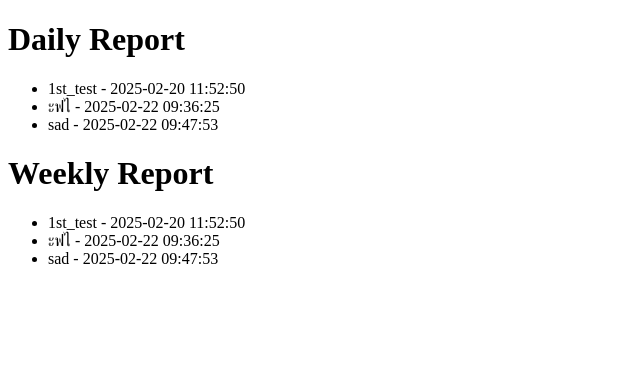
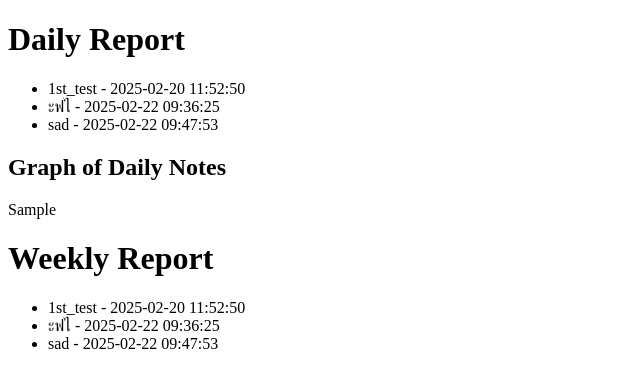
Before and after one commit to shironekoko/flask_test, a Flask app: template templates/report.html in a window 1280 px wide. Shown: the top 388 px of the page, without its empty margins (0-640 px from the left). Run offline with Flask 3, Linux system fonts and the light colour scheme; data comes from the database, SQL or seed files in the repository; the template is opened without the code that fills it: values that come from a table or form of the project are taken from there, most other values are stand-ins (such as "Sample title", 1, 10 or a date in 2020).

Commit message:
reportgraphdisplay

```diff
--- a/templates/report.html
+++ b/templates/report.html
@@ -13,6 +13,11 @@
         {% endfor %}
     </ul>
 
+    <div>
+        <h2>Graph of Daily Notes</h2>
+        {{ graph_html|safe }}  <!-- แสดงกราฟแท่ง -->
+    </div>
+
     <h1>Weekly Report</h1>
     <ul>
         {% for note in weekly_notes %}
```
